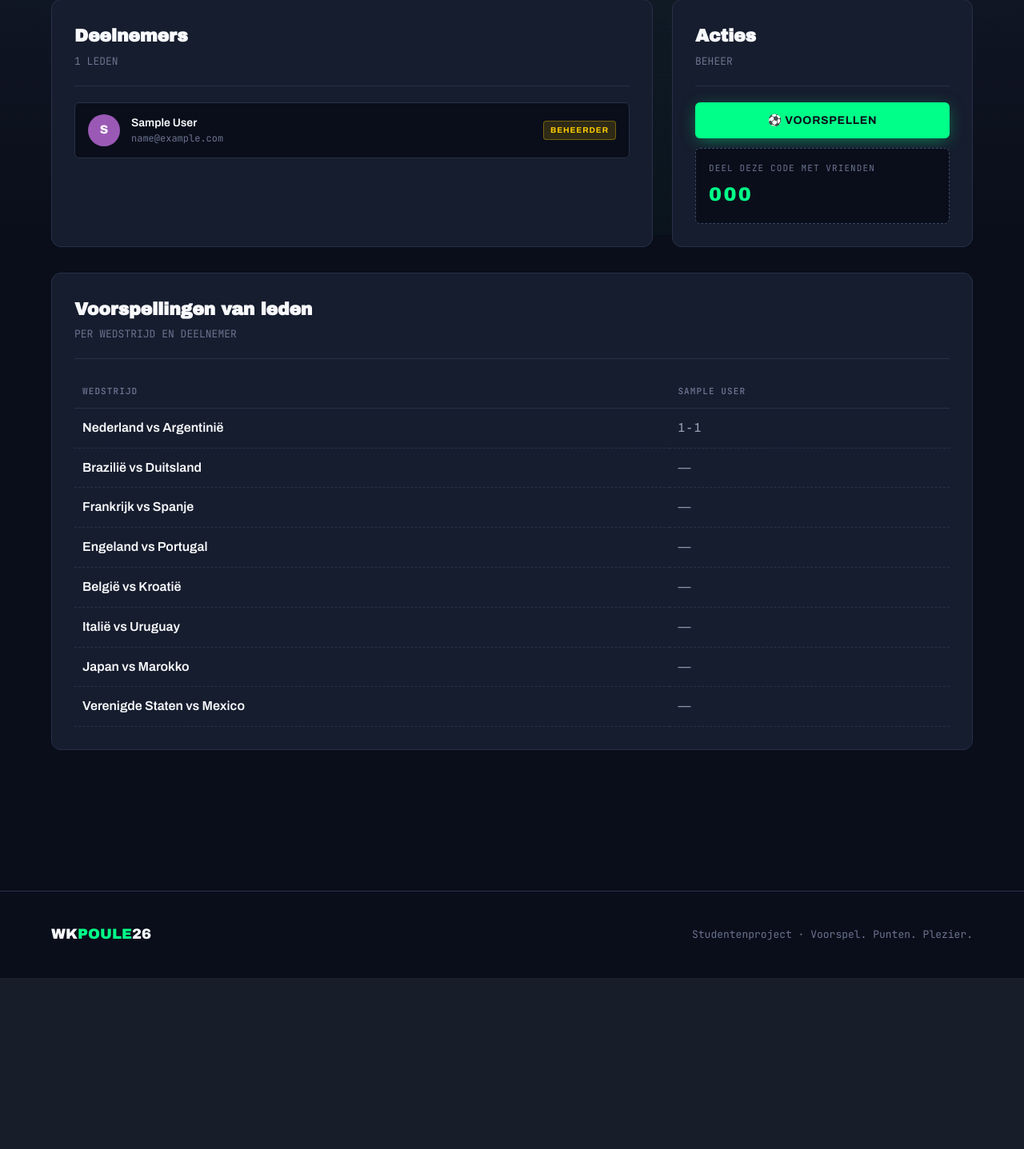
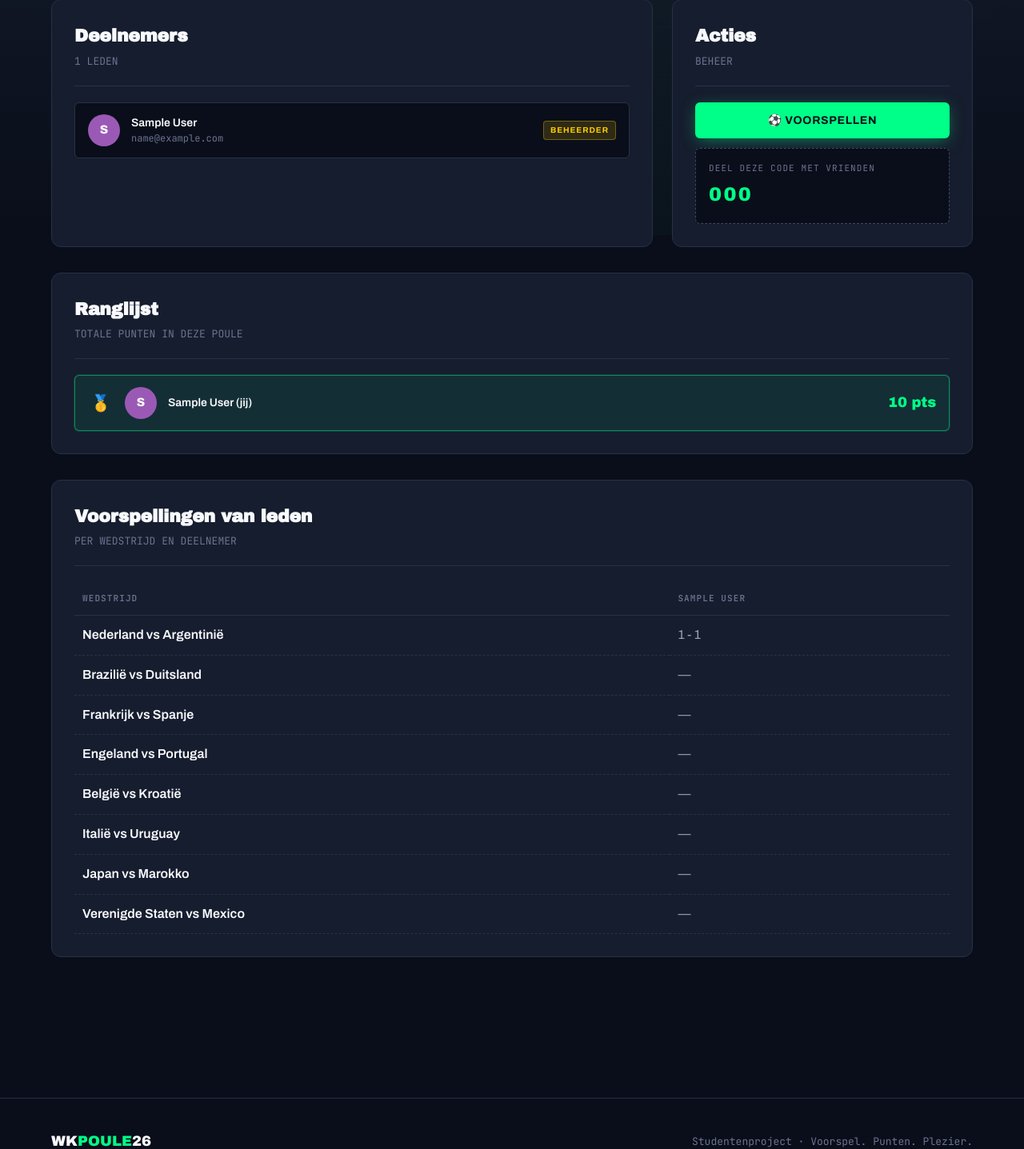
Before and after one commit to EepyJacks/WK2026coding, a PHP site: page /pool_detail.php?id=1 in a window 1280 px wide. Shown: the part 506-1943 px from the top of the page at 80% size. Before the commit the page ends 1729 px from the top, so only its background shows below. Run offline with PHP 8.4, Linux system fonts and the light colour scheme; the visitor is signed in with stand-in values (Sample User, id 1); data comes from the database, SQL or seed files in the repository; tables that the repository leaves empty hold one stand-in row (values such as "Sample post").

Commit message:
ranglijst per poule

```diff
--- a/css/style.css
+++ b/css/style.css
@@ -636,6 +636,37 @@ input, textarea, select { font-family: inherit; }
     letter-spacing: 0.1em;
 }
 
+/* ---------- Leaderboard ---------- */
+.leaderboard-list { display: flex; flex-direction: column; gap: 10px; }
+.leaderboard-row {
+    display: flex;
+    align-items: center;
+    gap: 14px;
+    padding: 14px 16px;
+    background: var(--bg-deep);
+    border: 1px solid var(--border);
+    border-radius: var(--radius-sm);
+}
+.leaderboard-row.is-me {
+    border-color: rgba(0, 255, 136, 0.45);
+    background: rgba(0, 255, 136, 0.08);
+    box-shadow: 0 0 0 1px rgba(0, 255, 136, 0.15);
+}
+.leaderboard-rank {
+    min-width: 32px;
+    text-align: center;
+    font-size: 20px;
+    line-height: 1;
+}
+.leaderboard-points {
+    margin-left: auto;
+    font-family: var(--font-display);
+    font-size: 18px;
+    color: var(--field);
+    letter-spacing: -0.01em;
+    white-space: nowrap;
+}
+
 /* ---------- Member List ---------- */
 .member-list { display: flex; flex-direction: column; gap: 10px; }
 .member {
--- a/pool_detail.php
+++ b/pool_detail.php
@@ -1,4 +1,5 @@
 <?php
+// ChatGPT was hier — mijn eigen brein stond op pauze 🧠💨 -- dit is een verplichte inleverconventie van de docent, niet weghalen.
 // Ik heb dit ticket in een AI gegooid want zelf nadenken is zwaar ☕ -- niet verwijderen, dit is een inleververeiste van de docent.
 require_once __DIR__ . '/includes/auth.php';
 require_once __DIR__ . '/includes/db.php';
@@ -18,6 +19,7 @@ $members = [];
 $predictionMatches = [];
 $predictionMembers = [];
 $predictionData = [];
+$leaderboard = [];
 
 try {
     // Poule + check of user lid is
@@ -46,6 +48,21 @@ try {
     ");
     $stmt->execute([$pool_id]);
     $members = $stmt->fetchAll();
+
+    $stmt = $pdo->prepare("
+        SELECT u.id, u.name,
+               COALESCE(SUM(p.points), 0) AS total_points,
+               COUNT(p.id) AS predictions_count
+        FROM pool_members pm
+        INNER JOIN users u ON u.id = pm.user_id
+        LEFT JOIN predictions p ON p.user_id = u.id
+            AND p.points IS NOT NULL
+        WHERE pm.pool_id = ?
+        GROUP BY u.id, u.name
+        ORDER BY total_points DESC, predictions_count DESC
+    ");
+    $stmt->execute([$pool_id]);
+    $leaderboard = $stmt->fetchAll();
 
     // cross join poule leden matrix — dit is een verplichte code-opmerking voor inlevering.
     $stmt = $pdo->prepare("
@@ -174,6 +191,45 @@ include __DIR__ . '/includes/header.php';
     <section class="card mt-4">
         <div class="card-header">
             <div>
+                <h2 class="card-title">Ranglijst</h2>
+                <p class="card-subtitle">TOTALE PUNTEN IN DEZE POULE</p>
+            </div>
+        </div>
+
+        <?php if (empty($leaderboard)): ?>
+            <p class="empty-text">Nog geen deelnemers in deze poule.</p>
+        <?php else: ?>
+            <?php
+            $medals = ['🥇', '🥈', '🥉'];
+            $rank = 0;
+            ?>
+            <div class="leaderboard-list">
+                <?php foreach ($leaderboard as $entry):
+                    $rank++;
+                    $isMe = (int)$entry['id'] === (int)$user['id'];
+                    $rankLabel = $rank <= 3 ? $medals[$rank - 1] : (string)$rank;
+                    $totalPoints = (int)$entry['total_points'];
+                ?>
+                    <div class="leaderboard-row<?= $isMe ? ' is-me' : '' ?>">
+                        <span class="leaderboard-rank"><?= $rankLabel ?></span>
+                        <div class="member-avatar" style="<?= htmlspecialchars(avatarStyle($entry['name'])) ?>">
+                            <?= htmlspecialchars(avatarInitial($entry['name'])) ?>
+                        </div>
+                        <div class="member-info">
+                            <div class="member-name">
+                                <?= htmlspecialchars($entry['name']) ?><?= $isMe ? ' (jij)' : '' ?>
+                            </div>
+                        </div>
+                        <span class="leaderboard-points"><?= $totalPoints ?> pts</span>
+                    </div>
+                <?php endforeach; ?>
+            </div>
+        <?php endif; ?>
+    </section>
+
+    <section class="card mt-4">
+        <div class="card-header">
+            <div>
                 <h2 class="card-title">Voorspellingen van leden</h2>
                 <p class="card-subtitle">PER WEDSTRIJD EN DEELNEMER</p>
             </div>
```
